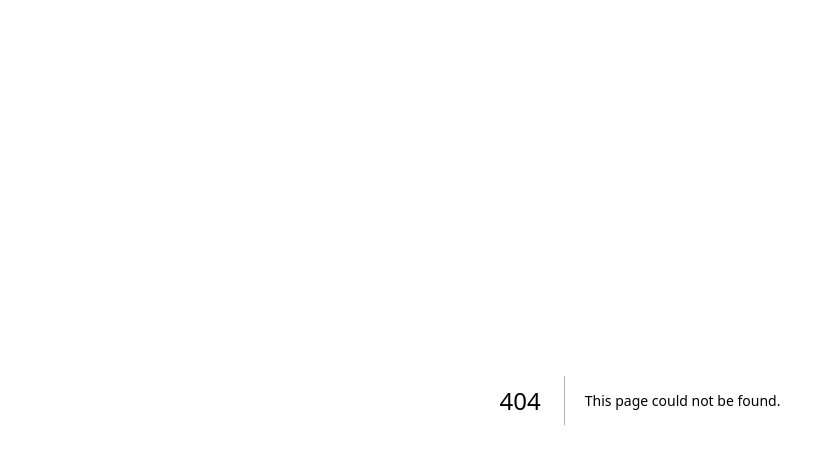
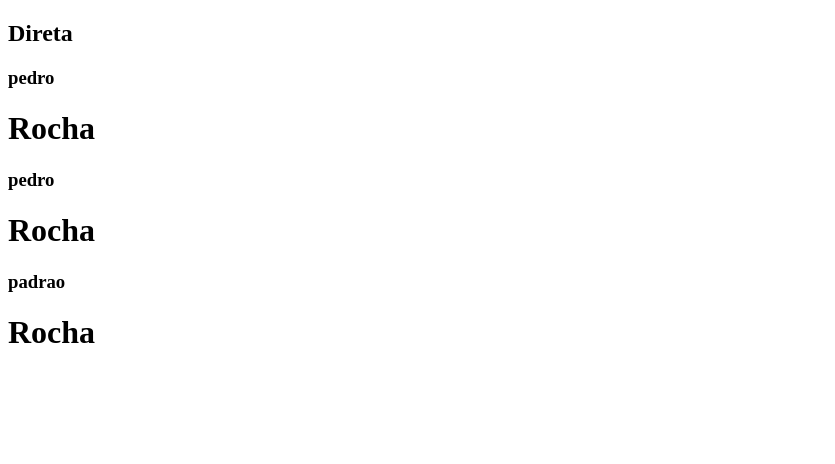
Before and after one commit to Dannick10/nextjsEstudo, a Next.js app in the folder exercicio/: page /comunicacao/Direta in a window 1280 px wide. Before the commit this address had no page. Shown: the top 464 px of the page, without its empty margins (0-835 px from the left). Built offline with nearby package versions, Linux system fonts and the light colour scheme.

Commit message:
comunicação direta

```diff
--- /dev/null
+++ b/exercicio/src/components/direta/filho.tsx
@@ -0,0 +1,17 @@
+import React from 'react'
+
+interface Props {
+    familia: string
+    nome: string
+}
+
+const Filho = ({familia,nome}: Props) => {
+  return (
+    <>
+    <h3>{nome}</h3>
+    <h1>{familia}</h1>
+    </>
+  )
+}
+
+export default Filho
--- /dev/null
+++ b/exercicio/src/components/direta/pai.tsx
@@ -0,0 +1,19 @@
+import React from 'react'
+import Filho from './filho'
+
+type Props = {
+    familia: string
+    nome: string
+}
+
+const Pai = (props: Props) => {
+  return (
+    <div>
+        <Filho nome="pedro" familia={props.familia}/>
+        <Filho nome="pedro" familia={props.familia}/>
+        <Filho {...props}/>
+    </div>
+  )
+}
+
+export default Pai
--- /dev/null
+++ b/exercicio/src/pages/comunicacao/Direta.tsx
@@ -0,0 +1,15 @@
+import React from 'react'
+import Pai from '@/components/direta/pai'
+
+type Props = {}
+
+const Direta = (props: Props) => {
+  return (
+    <div>
+        <h2>Direta</h2>
+        <Pai familia='Rocha' nome="padrao"/>
+    </div>
+  )
+}
+
+export default Direta
```
